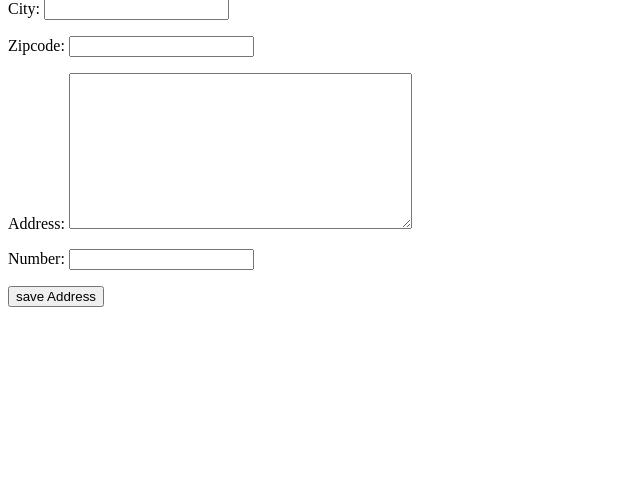
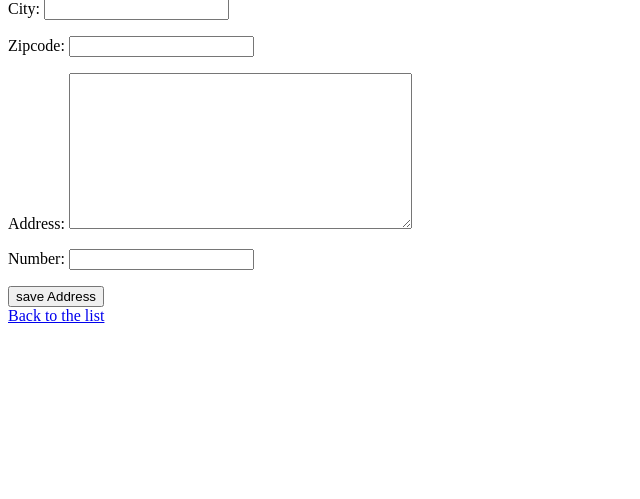
Before and after one commit to Miyankouh/Python-For-Website-Development-, a Django app: page /shipping/create/ in a window 1280 px wide. Shown: the part 60-559 px from the top of the page, without its empty margins (0-640 px from the left). Run offline with Django 3.2, Linux system fonts and the light colour scheme; the visitor is signed in with stand-in values (Sample User, id 1); data that the repository does not hold is empty; parts of the project's set-up code (start-up, migrations or seed data) failed here and were passed over.

Commit message:
add: link

```diff
--- a/academy/templates/shipping/create.html
+++ b/academy/templates/shipping/create.html
@@ -12,4 +12,6 @@
         <button type="text">save Address</button>
     </form>
 
+    <a href="{% url 'address-list' %}"> Back to the list</a>
+
 {% endblock %}
```
